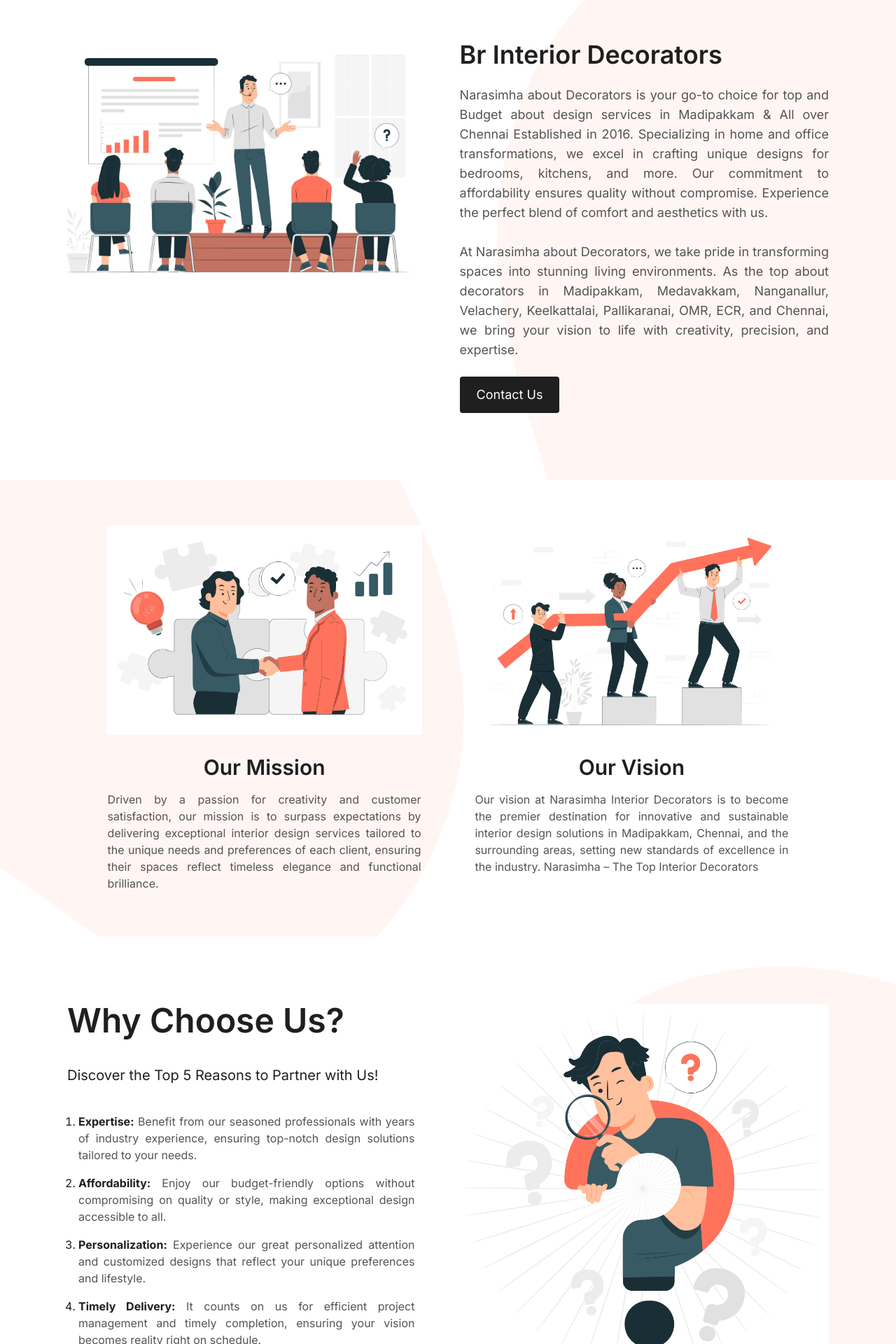
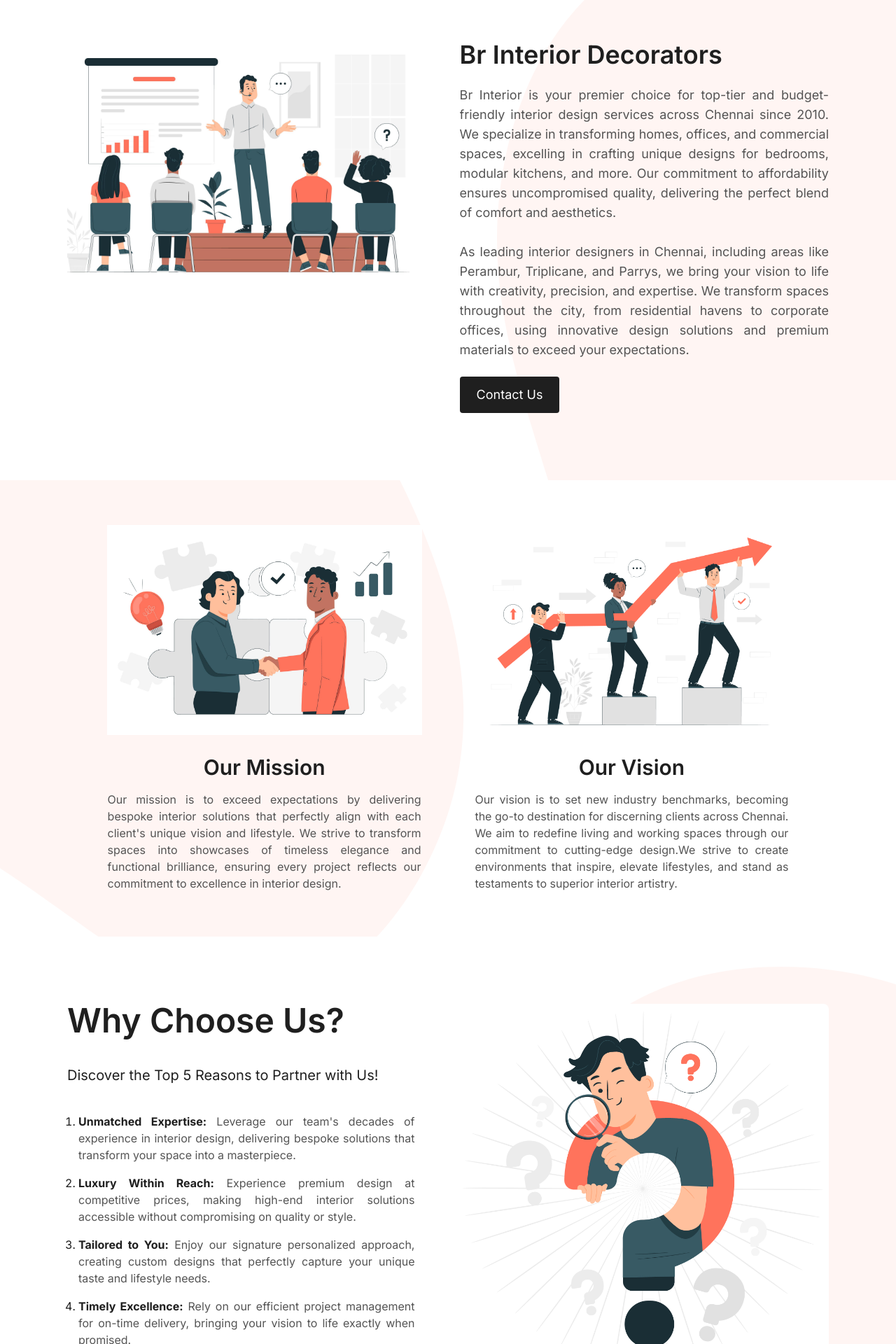
Before and after one commit to Sirajudeen-kb/interior, a Next.js app: page /about in a window 1280 px wide. Shown: the part 520-2440 px from the top of the page at 70% size. Built offline with nearby package versions, Linux system fonts and the light colour scheme.

Commit message:
updated about page content.

```diff
--- a/app/about/page.tsx
+++ b/app/about/page.tsx
@@ -1,4 +1,4 @@
-"use client"
+"use client";
 import React from "react";
 import HeaderComponent from "../Components/HeaderComponent";
 import AboutImage from "../../public/images/About.jpg"; // Ensure the image path is correct
@@ -10,9 +10,7 @@ import Image from "next/image";
 import { useInView } from "react-intersection-observer";
 import Link from "next/link";
 
-
 const About: React.FC = () => {
-
   const { ref: aboutRef, inView: aboutInView } = useInView({
     triggerOnce: true,
     threshold: 0.2,
@@ -91,19 +89,21 @@ const About: React.FC = () => {
               </h2>
             </div>
             <p className="text-sm sm:text-base md:text-lg mb-6 text-[#545454] text-justify">
-              Narasimha about Decorators is your go-to choice for top and Budget
-              about design services in Madipakkam & All over Chennai Established
-              in 2016. Specializing in home and office transformations, we excel
-              in crafting unique designs for bedrooms, kitchens, and more. Our
-              commitment to affordability ensures quality without compromise.
-              Experience the perfect blend of comfort and aesthetics with us.
+              Br Interior is your premier choice for top-tier and
+              budget-friendly interior design services across Chennai since
+              2010. We specialize in transforming homes, offices, and commercial
+              spaces, excelling in crafting unique designs for bedrooms, modular
+              kitchens, and more. Our commitment to affordability ensures
+              uncompromised quality, delivering the perfect blend of comfort and
+              aesthetics.
               <br />
               <br />
-              At Narasimha about Decorators, we take pride in transforming
-              spaces into stunning living environments. As the top about
-              decorators in Madipakkam, Medavakkam, Nanganallur, Velachery,
-              Keelkattalai, Pallikaranai, OMR, ECR, and Chennai, we bring your
-              vision to life with creativity, precision, and expertise.
+              As leading interior designers in Chennai, including areas like
+              Perambur, Triplicane, and Parrys, we bring your vision to life
+              with creativity, precision, and expertise. We transform spaces
+              throughout the city, from residential havens to corporate offices,
+              using innovative design solutions and premium materials to exceed
+              your expectations.
             </p>
             <button className="px-6 py-3 bg-[#1F1F1F] text-white rounded hover:bg-[#444444] text-sm sm:text-base md:text-lg w-fit mx-auto lg:mx-0">
               <Link href="/contact">Contact Us</Link>
@@ -153,11 +153,11 @@ const About: React.FC = () => {
               Our Mission
             </h2>
             <p className="text-justify max-w-md mx-auto text-[#545454] ">
-              Driven by a passion for creativity and customer satisfaction, our
-              mission is to surpass expectations by delivering exceptional
-              interior design services tailored to the unique needs and
-              preferences of each client, ensuring their spaces reflect timeless
-              elegance and functional brilliance.
+              Our mission is to exceed expectations by delivering bespoke
+              interior solutions that perfectly align with each client's unique
+              vision and lifestyle. We strive to transform spaces into showcases
+              of timeless elegance and functional brilliance, ensuring every
+              project reflects our commitment to excellence in interior design.
             </p>
           </div>
 
@@ -178,11 +178,12 @@ const About: React.FC = () => {
               Our Vision
             </h2>
             <p className="text-justify max-w-md mx-auto text-[#545454]">
-              Our vision at Narasimha Interior Decorators is to become the
-              premier destination for innovative and sustainable interior design
-              solutions in Madipakkam, Chennai, and the surrounding areas,
-              setting new standards of excellence in the industry. Narasimha –
-              The Top Interior Decorators
+              Our vision is to set new industry benchmarks, becoming the go-to
+              destination for discerning clients across Chennai. We aim to
+              redefine living and working spaces through our commitment to
+              cutting-edge design.We strive to create environments that inspire,
+              elevate lifestyles, and stand as testaments to superior interior
+              artistry.
             </p>
           </div>
         </div>
@@ -226,48 +227,49 @@ const About: React.FC = () => {
                 </p>
                 <ul className="list-decimal ml-4 space-y-4 text-[#1F1F1F] text-justify">
                   <li>
-                    <span className="font-bold">Expertise:</span>
+                    <span className="font-bold">Unmatched Expertise:</span>
                     <span className="text-[#545454]">
                       {" "}
-                      Benefit from our seasoned professionals with years of
-                      industry experience, ensuring top-notch design solutions
-                      tailored to your needs.
+                      Leverage our team's decades of experience in interior
+                      design, delivering bespoke solutions that transform your
+                      space into a masterpiece.
                     </span>
                   </li>
                   <li>
-                    <span className="font-bold">Affordability:</span>
+                    <span className="font-bold">Luxury Within Reach:</span>
                     <span className="text-[#545454]">
                       {" "}
-                      Enjoy our budget-friendly options without compromising on
-                      quality or style, making exceptional design accessible to
-                      all.
+                      Experience premium design at competitive prices, making
+                      high-end interior solutions accessible without
+                      compromising on quality or style.
                     </span>
                   </li>
                   <li>
-                    <span className="font-bold">Personalization:</span>
+                    <span className="font-bold">Tailored to You:</span>
                     <span className="text-[#545454]">
                       {" "}
-                      Experience our great personalized attention and customized
-                      designs that reflect your unique preferences and
-                      lifestyle.
+                      Enjoy our signature personalized approach, creating custom
+                      designs that perfectly capture your unique taste and
+                      lifestyle needs.
                     </span>
                   </li>
                   <li>
-                    <span className="font-bold">Timely Delivery:</span>
+                    <span className="font-bold">Timely Excellence:</span>
                     <span className="text-[#545454]">
                       {" "}
-                      It counts on us for efficient project management and
-                      timely completion, ensuring your vision becomes reality
-                      right on schedule.
+                      Rely on our efficient project management for on-time
+                      delivery, bringing your vision to life exactly when
+                      promised.
                     </span>
                   </li>
                   <li>
-                    <span className="font-bold">Customer Satisfaction:</span>
+                    <span className="font-bold">Client-Centric Focus:</span>
                     <span className="text-[#545454]">
                       {" "}
-                      Our responsible commitment to your satisfaction means
-                      transparent communication, attention to detail, and a
-                      seamless, stress-free design journey from start to finish.
+                      Benefit from our unwavering commitment to your
+                      satisfaction, featuring transparent communication,
+                      meticulous attention to detail, and a smooth, enjoyable
+                      design process from concept to completion.
                     </span>
                   </li>
                 </ul>
```
Lines whose indentation alone changed are shown as unchanged.
